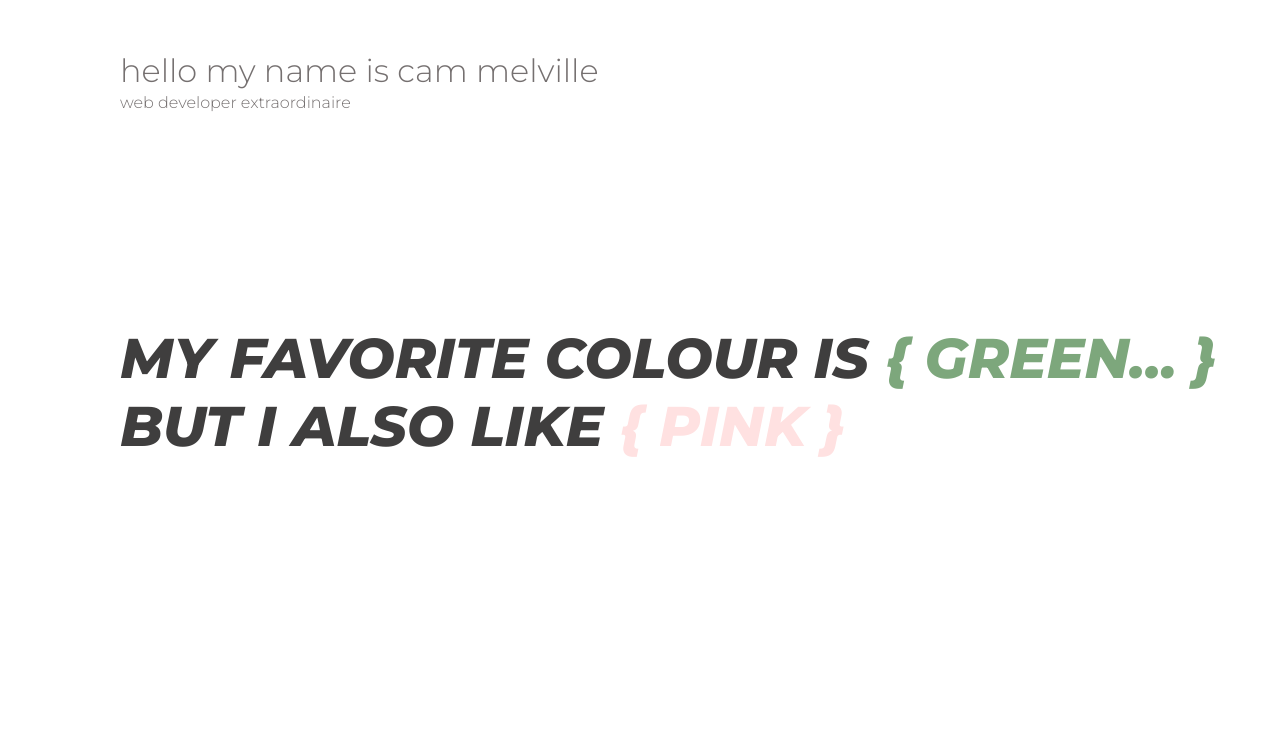
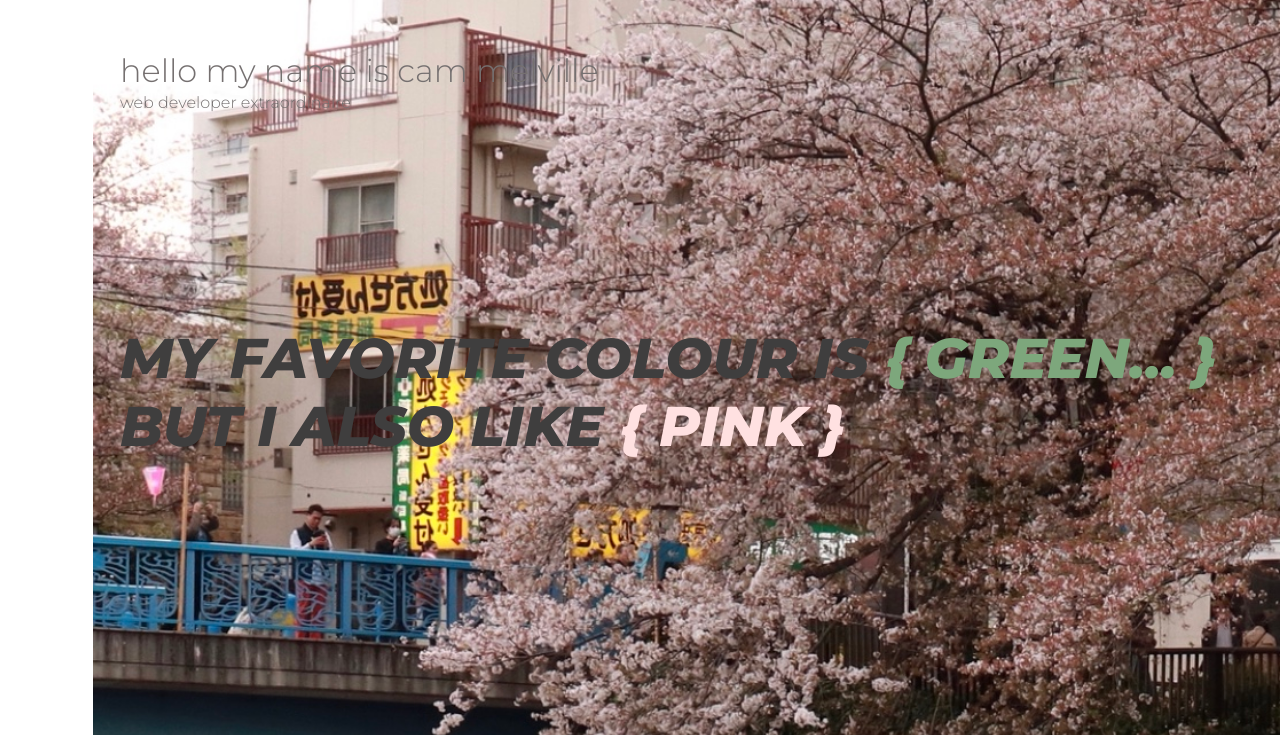
Before and after one commit to cam-ron-90/sponsor-me, a plain HTML site: page index.html in a window 1280 px wide. Shown: the top 735 px of the page. Drawn offline with nearby package versions, Linux system fonts and the light colour scheme.

Commit message:
landing image test

```diff
--- a/css/components/landing.css
+++ b/css/components/landing.css
@@ -2,6 +2,12 @@
   /*width: 100vh;*/
   height: 100vh;
   margin-top: -62px;
+  background-image: url('../../images/flipped-blossom.jpg');
+  background-repeat: no-repeat; /* Do not repeat the image */
+  /*background-size: cover;*/
+  background-size: contain;
+    /* background-position: revert; */
+  background-position-x: right;
 }
 
 .landing-heading {
```
Also changed, not shown: images/cherry-blossom.jpg (added), images/flipped-blossom.jpg (added), 2 other files.
